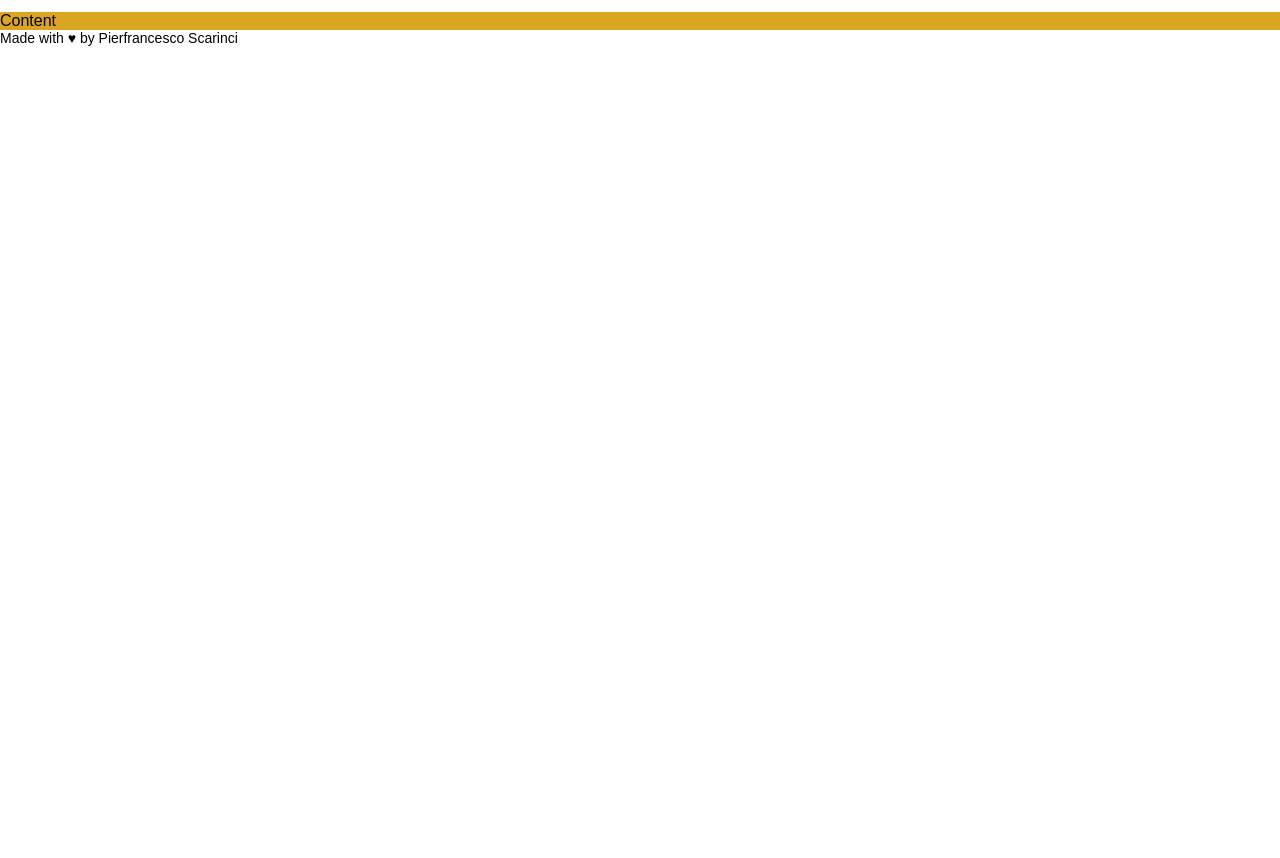
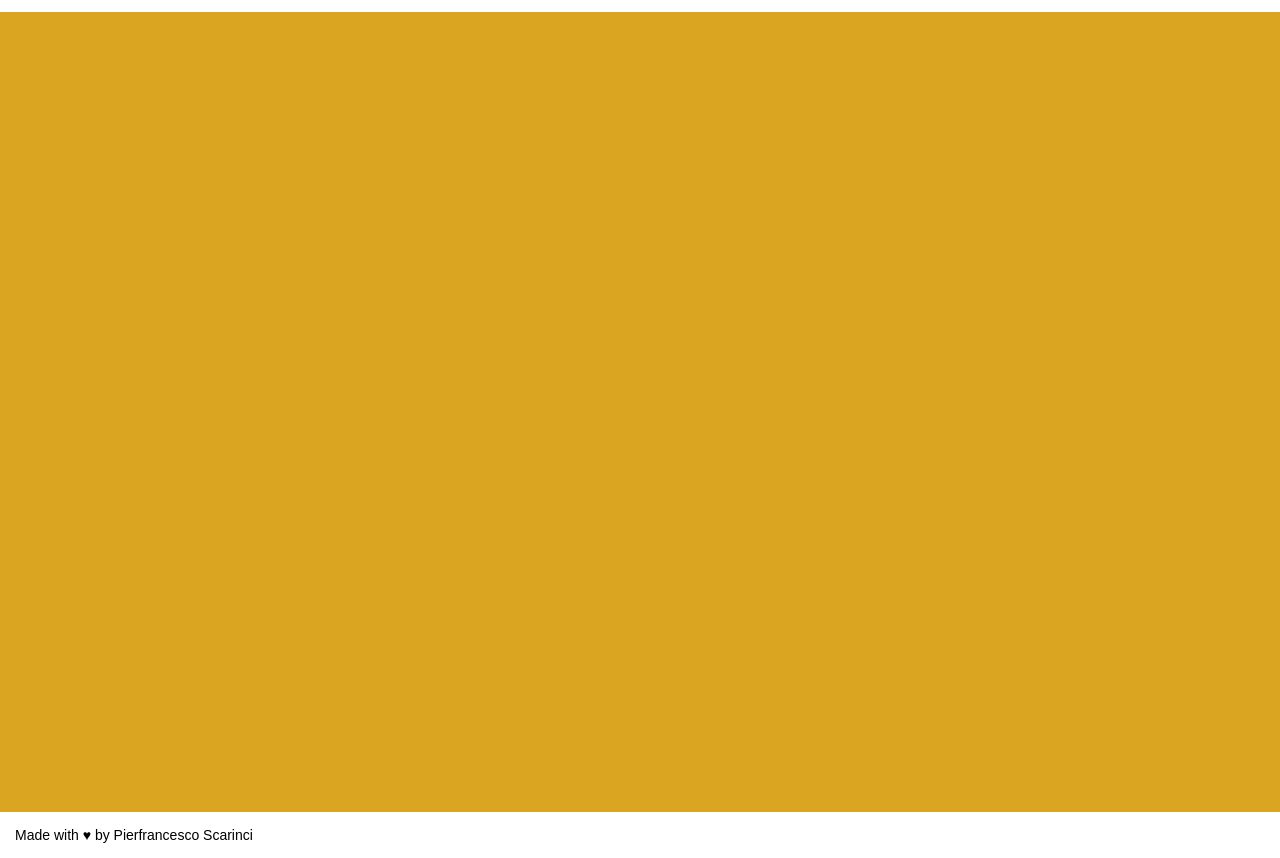
Before and after one commit to pierfrancescoscar/js-campominato-grid, a plain HTML site: page index.html in a window 1280 px wide. Shown: the part 68-926 px from the top of the page. Before the commit the page ends 800 px from the top, so only its background shows below. Drawn offline with Linux system fonts and the light colour scheme.

Commit message:
add main section

```diff
--- a/css/style.css
+++ b/css/style.css
@@ -49,7 +49,11 @@ label {
 /* Main */
 
 main {
+    display: flex;
+    flex-grow: 1;
+    height: 100vh;
     background-color: goldenrod;
+
 }
 
 /* Footer */
@@ -58,4 +62,5 @@ footer {
     display: flex;
     align-content: flex-end;
     font-size: 14px;
+    padding: 15px;
 }
--- a/index.html
+++ b/index.html
@@ -37,7 +37,6 @@
 
     <!-- Main -->
     <main>
-        Content
     </main>
 
     <!-- Footer -->
```
